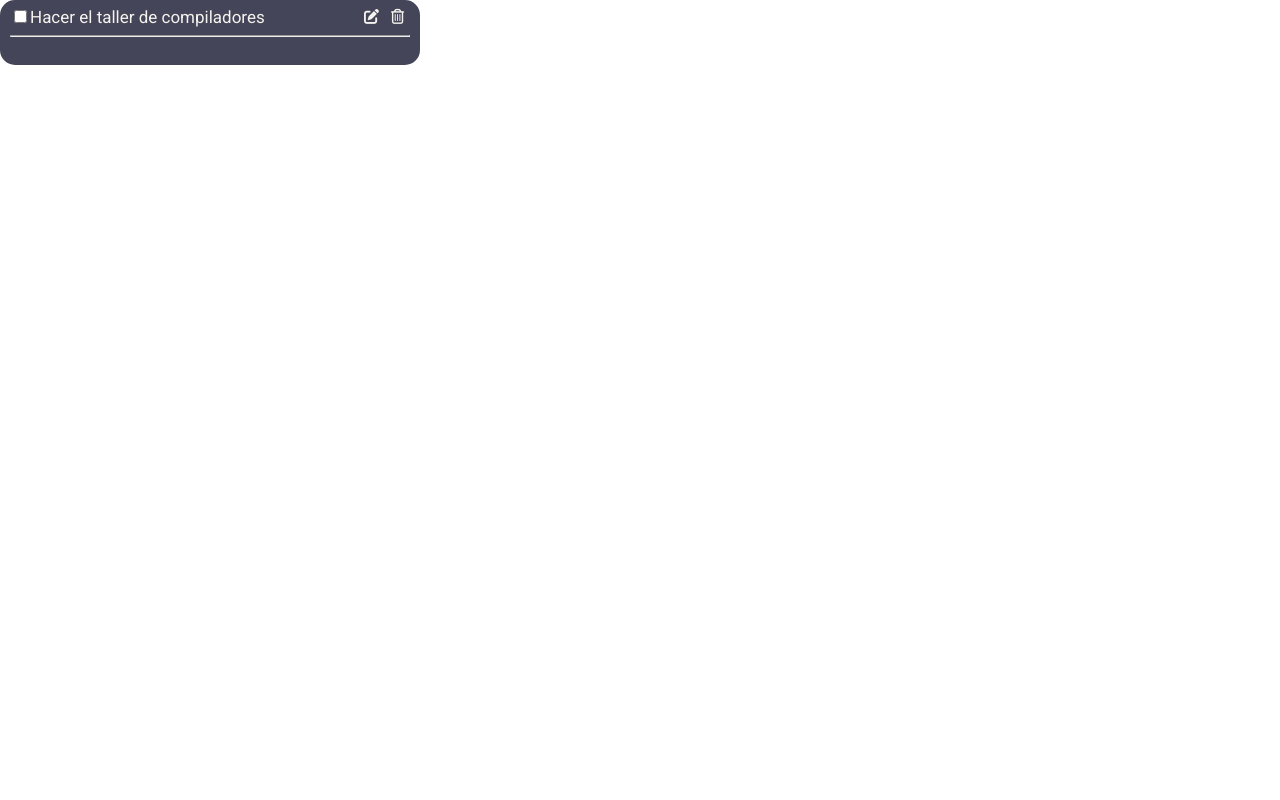
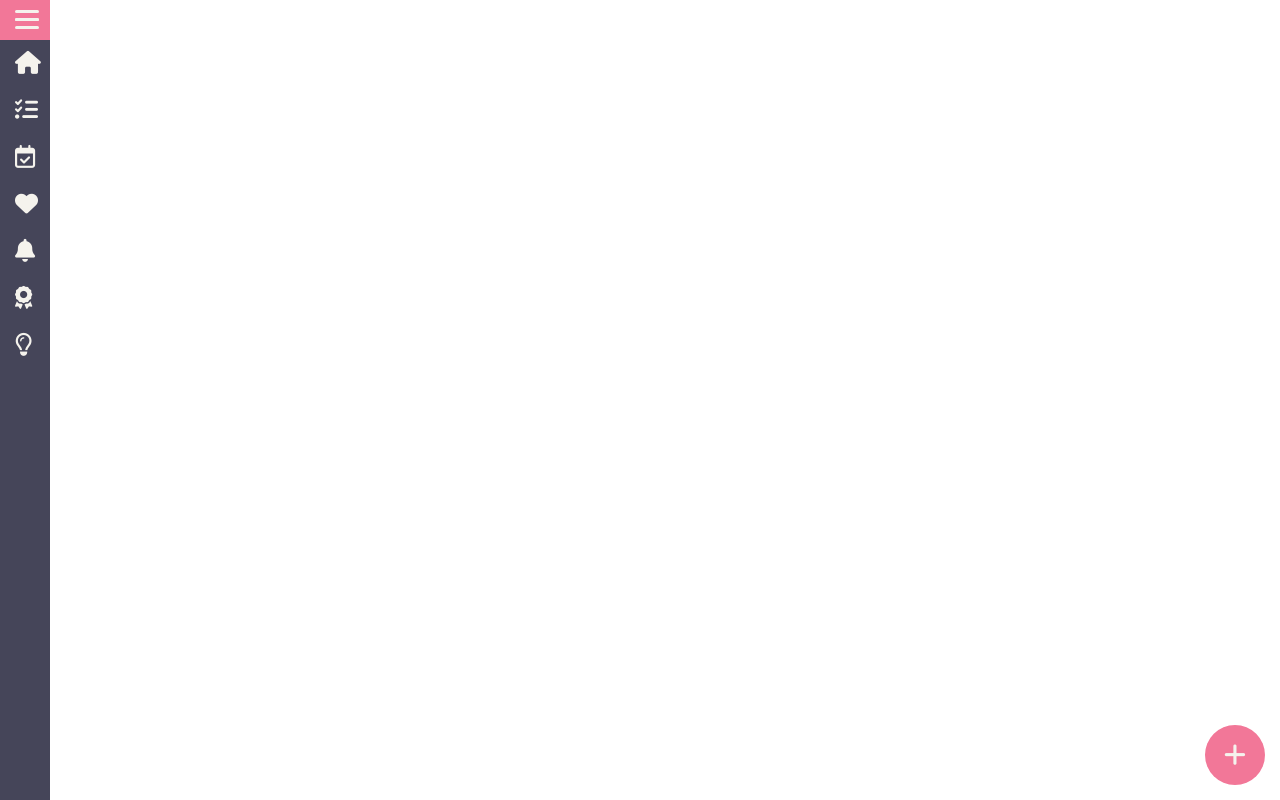
Before and after one commit to valtdv/TaskyChan, a React (Create React App) app: page / in a window 1280 px wide. Built offline with nearby package versions, Linux system fonts and the light colour scheme.

Commit message:
add button correctly placed

```diff
--- a/src/App.css
+++ b/src/App.css
@@ -42,3 +42,8 @@ h1, h2, h3{
 a, button, input[type='button'], input[type='submit'] {
   cursor: pointer;
 }
+
+.blur{
+  filter: blur(1px);
+  -webkit-filter: blur(1px);
+}
--- a/src/App.js
+++ b/src/App.js
@@ -1,13 +1,14 @@
 import React from 'react';
 import './App.css';
 import SideBar from './views/components/SideBar'
-import Task from './views/components/Task'
+import AddButton from './views/components/Buttons/AddButton'
 
 function App() {
   return (
     <div className='App'>
-      {/*<SideBar />*/}
-      <Task title="Hacer el taller de compiladores" />
+      {/*<Task title="Hacer el taller de compiladores" />*/}
+      <SideBar />
+      <AddButton />
     </div>
   );
 }
--- a/src/views/components/Buttons/AddButton/AddButton.css
+++ b/src/views/components/Buttons/AddButton/AddButton.css
@@ -3,10 +3,13 @@
 .AddButton {
   height: 60px;
   width: 60px;
+  bottom: 15px;
+  right: 15px;
+  position: fixed;
   border: none;
   border-radius: 50%;
   color: var(--lighter-grey);
-  font-size: 30px;
+  font-size: 25px;
   background-color: var(--pink);
 }
 
--- a/src/views/components/Buttons/AddButton/AddButton.js
+++ b/src/views/components/Buttons/AddButton/AddButton.js
@@ -2,6 +2,10 @@ import React, { Component } from "react";
 import "./AddButton.css";
 
 const AddButton = (props) => {
+  const prueba = () =>{
+    document.body.classList.add("blur");
+    //{props.click}
+  }
   return (
     <button className="AddButton" onClick={props.click}>
       <i class="fas fa-plus"></i>
--- a/src/views/components/SideBar/SideBar.js
+++ b/src/views/components/SideBar/SideBar.js
@@ -13,8 +13,6 @@ class SideBar extends Component {
     navIcon.classList.toggle("open");
     this.widthHandler();
   };
-
-  viewHandler = () => {};
 
   widthHandler = () => {
     let sideBar = document.getElementById("SideBar");
```
